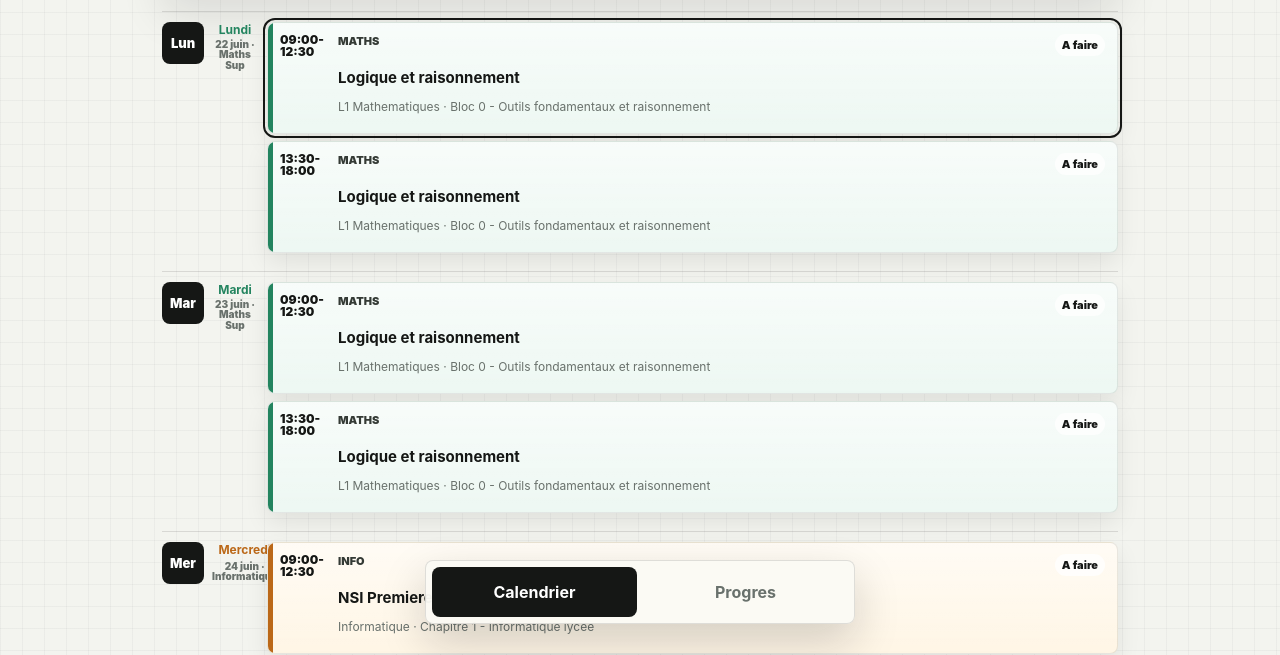
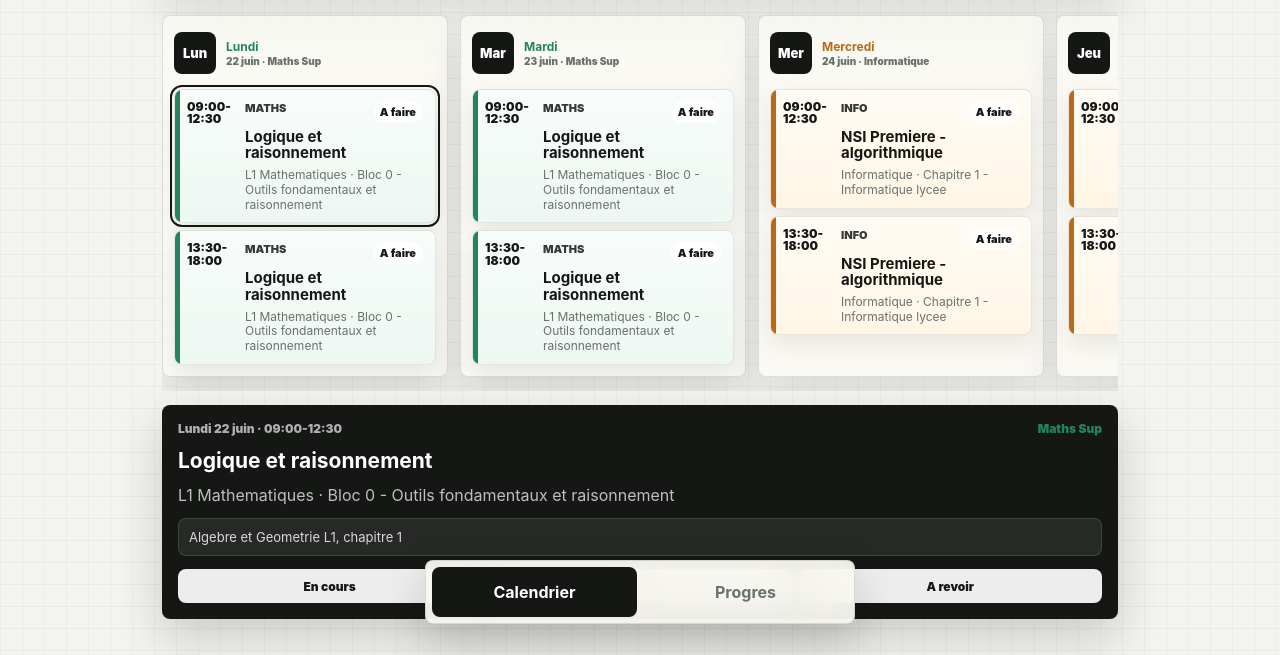
Before and after one commit to Jamessiiii/math-study-planner, a plain HTML site: page index.html in a window 1280 px wide. Shown: the part 164-819 px from the top of the page. Drawn offline with Linux system fonts and the light colour scheme.

Commit message:
Make week calendar horizontally scrollable

```diff
--- a/app.js
+++ b/app.js
@@ -303,11 +303,13 @@ function initControls() {
   const calendarView = document.getElementById("calendarView");
   let touchStartX = null;
   let touchStartY = null;
+  let touchStartedInCalendar = false;
 
   calendarView.addEventListener("touchstart", (event) => {
     const touch = event.changedTouches[0];
     touchStartX = touch.clientX;
     touchStartY = touch.clientY;
+    touchStartedInCalendar = Boolean(event.target.closest("#weekCalendar"));
   }, { passive: true });
 
   calendarView.addEventListener("touchend", (event) => {
@@ -317,6 +319,11 @@ function initControls() {
     const dy = touch.clientY - touchStartY;
     touchStartX = null;
     touchStartY = null;
+
+    if (touchStartedInCalendar) {
+      touchStartedInCalendar = false;
+      return;
+    }
 
     if (Math.abs(dx) < 55 || Math.abs(dx) < Math.abs(dy) * 1.25) return;
     shiftWeek(dx < 0 ? 1 : -1);
--- a/styles.css
+++ b/styles.css
@@ -158,23 +158,39 @@ h3 {
 }
 
 .week-calendar {
-  display: grid;
-  gap: 8px;
+  display: flex;
+  gap: 10px;
+  margin: 0 -12px;
+  padding: 4px 12px 14px;
+  overflow-x: auto;
+  overscroll-behavior-x: contain;
+  scroll-padding: 12px;
+  scroll-snap-type: x mandatory;
+  -webkit-overflow-scrolling: touch;
+}
+
+.week-calendar::-webkit-scrollbar {
+  height: 0;
 }
 
 .day-card {
+  flex: 0 0 min(82vw, 320px);
+  scroll-snap-align: start;
   display: grid;
-  grid-template-columns: 66px minmax(0, 1fr);
-  gap: 9px;
-  padding: 10px 0;
-  border-top: 1px solid rgba(21, 23, 21, 0.12);
+  grid-template-rows: auto 1fr;
+  gap: 10px;
+  min-height: 356px;
+  padding: 11px;
+  border: 1px solid rgba(21, 23, 21, 0.12);
+  border-radius: 8px;
+  background: rgba(251, 250, 245, 0.78);
+  box-shadow: var(--shadow);
 }
 
 .day-card-header {
-  display: grid;
-  align-content: start;
-  justify-items: center;
-  gap: 8px;
+  display: flex;
+  align-items: center;
+  gap: 10px;
   min-width: 0;
 }
 
@@ -192,9 +208,9 @@ h3 {
 
 .day-card-header div {
   display: grid;
-  justify-items: center;
+  justify-items: start;
   gap: 2px;
-  text-align: center;
+  text-align: left;
 }
 
 .day-card-header strong {
@@ -210,6 +226,7 @@ h3 {
 
 .day-slots {
   display: grid;
+  align-content: start;
   gap: 7px;
 }
 
@@ -637,25 +654,17 @@ h3 {
 
 @media (min-width: 760px) {
   .week-calendar {
-    grid-template-columns: 1fr;
-    align-items: start;
+    gap: 12px;
+    margin: 0;
+    padding: 4px 0 14px;
   }
 
   .day-card {
-    grid-template-columns: 96px minmax(0, 1fr);
-    padding: 10px 0;
-    border-top: 1px solid rgba(21, 23, 21, 0.12);
+    flex-basis: 286px;
   }
 
   .day-card-header {
-    grid-template-columns: 42px minmax(0, 1fr);
-    justify-items: start;
     min-height: 52px;
-  }
-
-  .day-card-header div {
-    justify-items: center;
-    text-align: center;
   }
 
   .progress-content {
--- a/sw.js
+++ b/sw.js
@@ -1,4 +1,4 @@
-const CACHE_NAME = "math-study-planner-v6";
+const CACHE_NAME = "math-study-planner-v7";
 const ASSETS = [
   "./",
   "./index.html",
```
Also changed, not shown: README.md.
